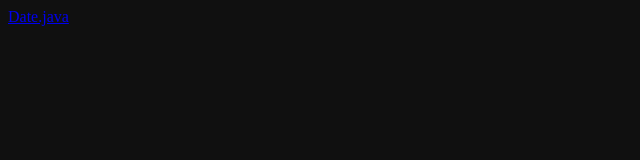
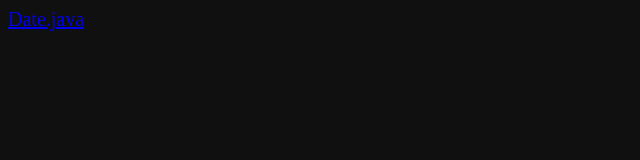
Before and after one commit to T-LETUPPE/GestionHotel, a plain HTML site: page index.html in a window 1280 px wide. Shown: the full height of the page, 0-640 px from the left. Drawn offline with Linux system fonts and the light colour scheme.

Commit message:
Update index.html

```diff
--- a/index.html
+++ b/index.html
@@ -2,7 +2,12 @@
 <html>
   <head>
     <title>GestionHotel - Projet Java de L2</title>
-    <style type="text/css">body{background: #101010;}</style>
+    <style type="text/css">
+      body{
+        background: #101010;
+        font-size: 15pt;
+      }
+    </style>
   </head>
   <body>
     <a href="Date.java">Date.java</a>
```
